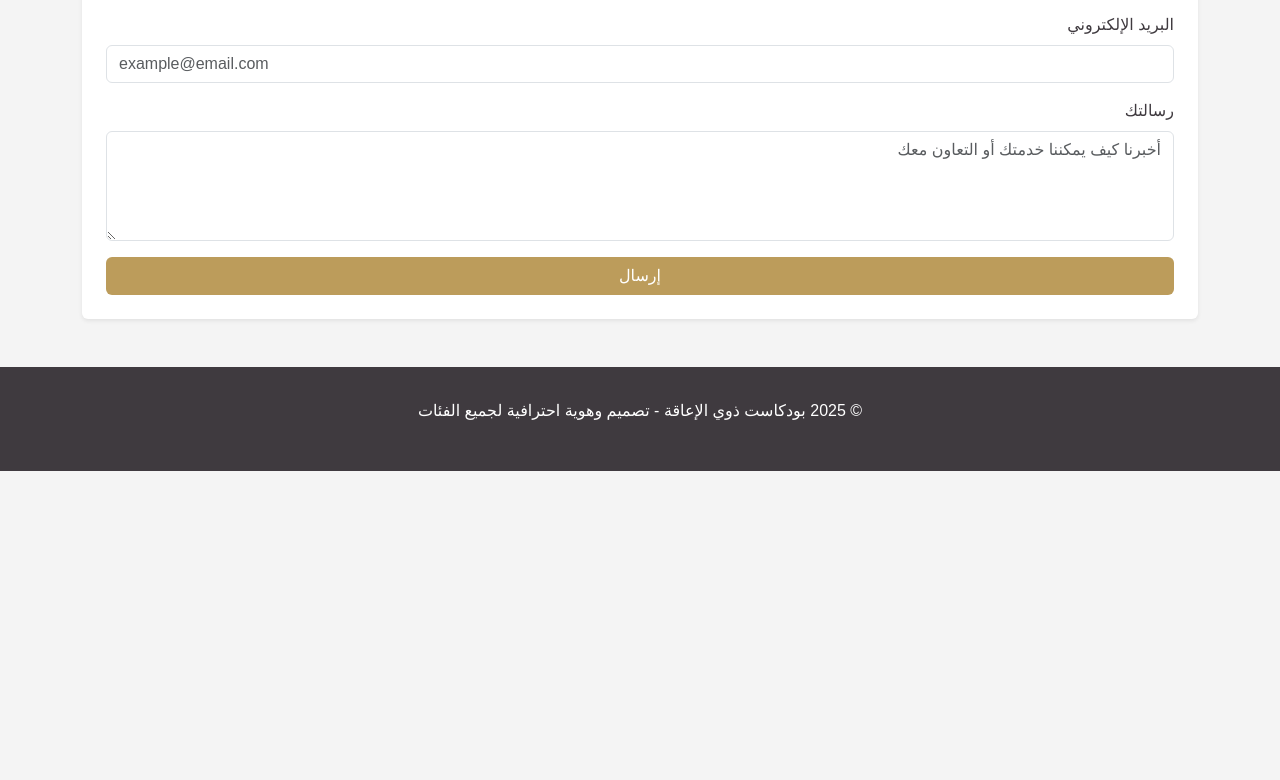
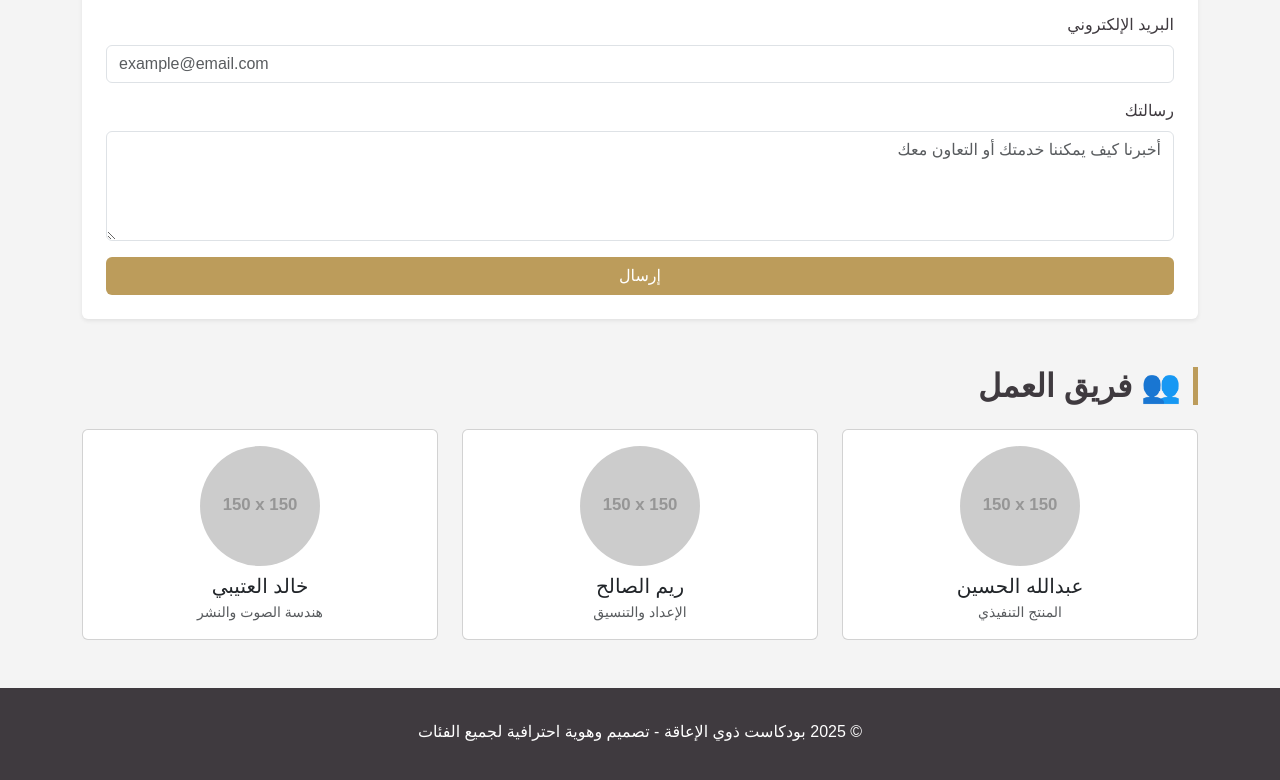
Before and after one commit to hasseef/podcast_pwd, a plain HTML site: page index.html in a window 1280 px wide. Shown: the part 2114-2894 px from the top of the page. Before the commit the page ends 2585 px from the top, so only its background shows below. Drawn offline with nearby package versions, Linux system fonts and the light colour scheme; placeholder pictures from the web are drawn by us.

Commit message:
Add files via upload

```diff
--- a/index.html
+++ b/index.html
@@ -181,6 +181,34 @@
     </form>
   </section>
 
+
+<section id="team" class="mt-5">
+  <h2 class="section-title">👥 فريق العمل</h2>
+  <div class="row text-center">
+    <div class="col-md-4">
+      <div class="card p-3">
+        <img src="https://via.placeholder.com/150" class="rounded-circle mx-auto mb-2" alt="عضو الفريق" style="width: 120px; height: 120px; object-fit: cover;">
+        <h5 class="mb-1">عبدالله الحسين</h5>
+        <p class="text-muted small mb-0">المنتج التنفيذي</p>
+      </div>
+    </div>
+    <div class="col-md-4">
+      <div class="card p-3">
+        <img src="https://via.placeholder.com/150" class="rounded-circle mx-auto mb-2" alt="عضو الفريق" style="width: 120px; height: 120px; object-fit: cover;">
+        <h5 class="mb-1">ريم الصالح</h5>
+        <p class="text-muted small mb-0">الإعداد والتنسيق</p>
+      </div>
+    </div>
+    <div class="col-md-4">
+      <div class="card p-3">
+        <img src="https://via.placeholder.com/150" class="rounded-circle mx-auto mb-2" alt="عضو الفريق" style="width: 120px; height: 120px; object-fit: cover;">
+        <h5 class="mb-1">خالد العتيبي</h5>
+        <p class="text-muted small mb-0">هندسة الصوت والنشر</p>
+      </div>
+    </div>
+  </div>
+</section>
+
 </main>
 
 <footer>
```
Also changed, not shown: logo.png.
